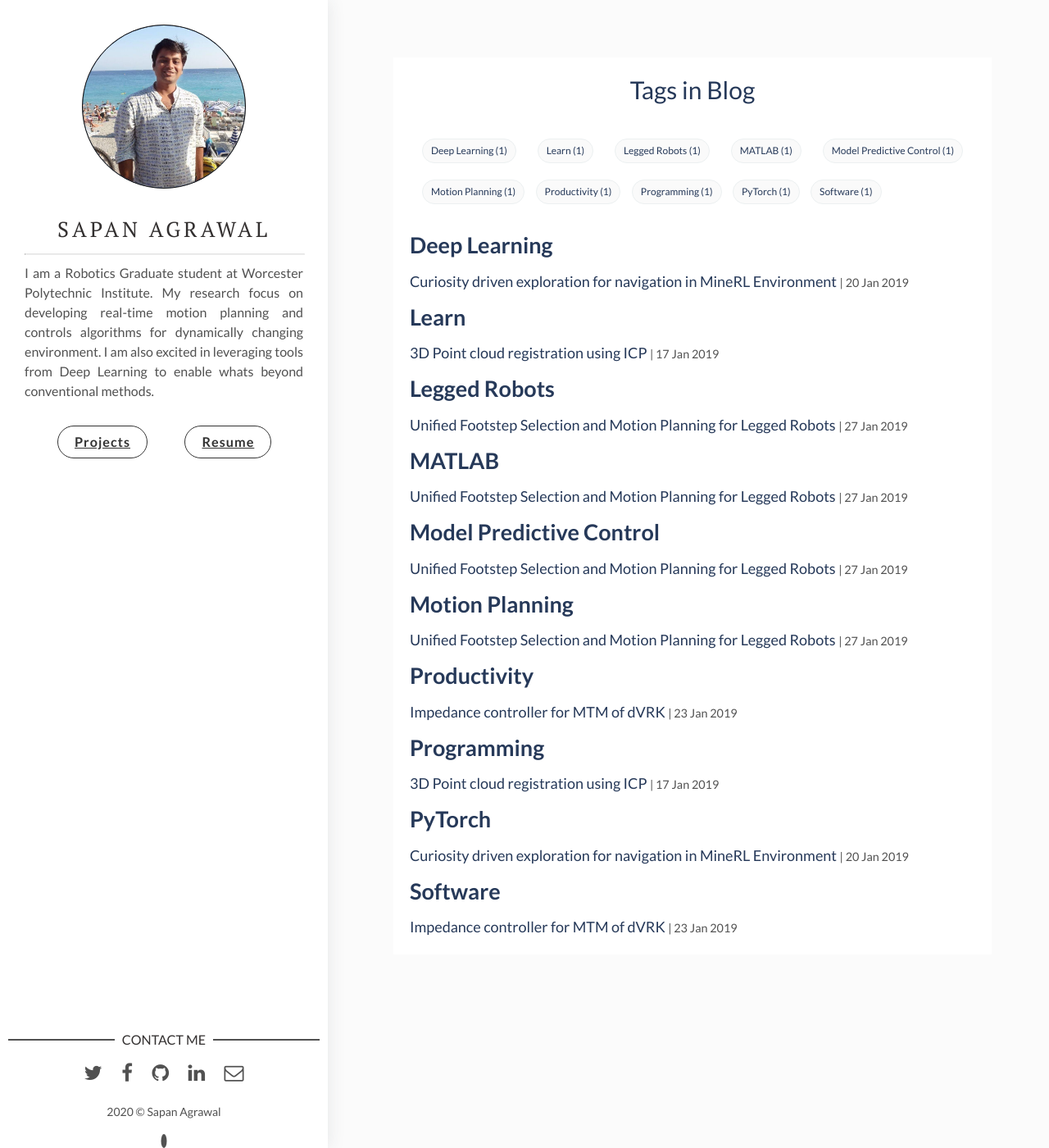
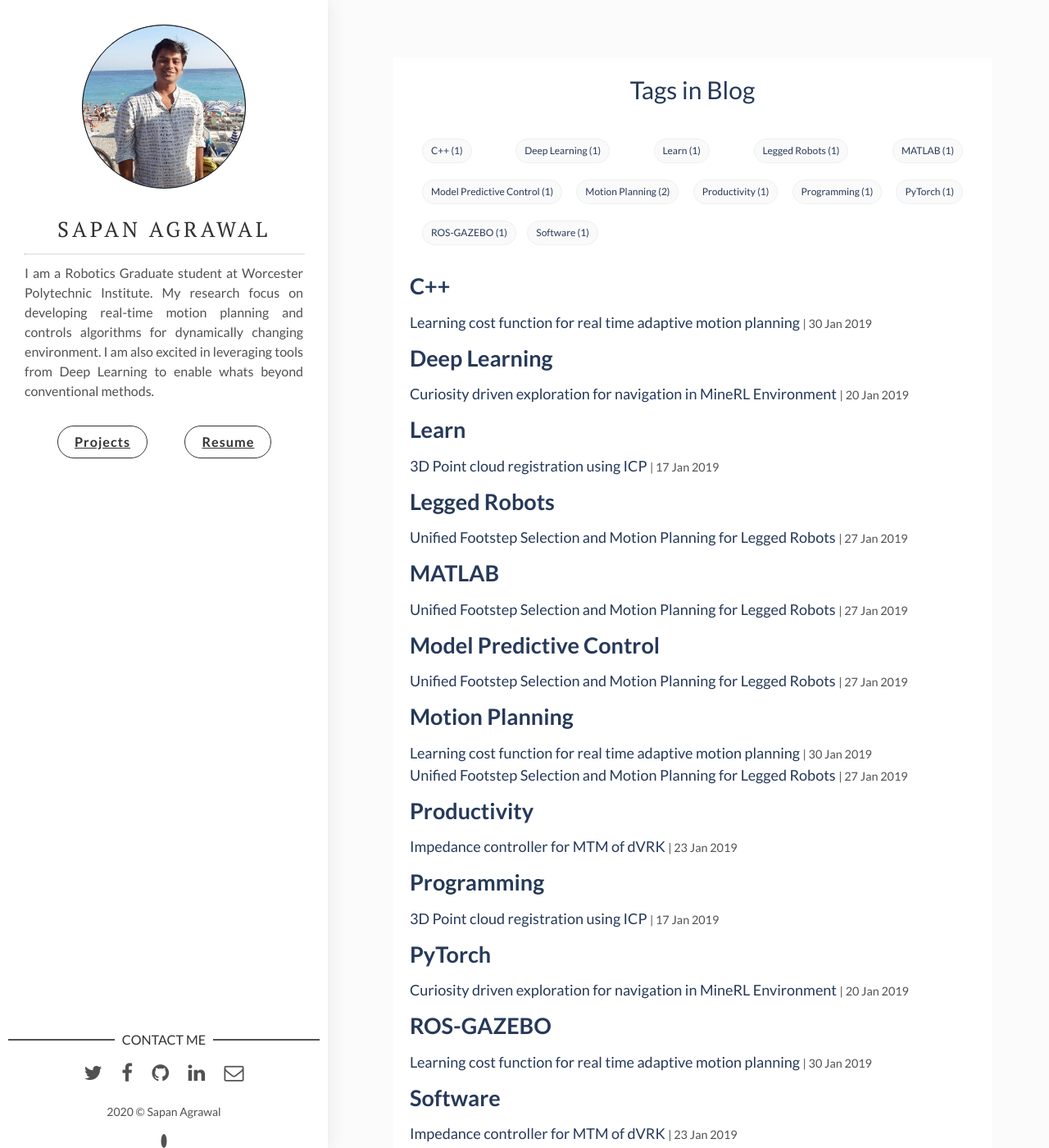
Before and after one commit to sapan-ostic/sapan-ostic.github.io, a Jekyll site: the page built from tags.html, in a window 1280 px wide and 1400 px high. Shown: the whole window at 82% size. Built offline with Jekyll 4.4.1, drawn with Linux system fonts in a browser that asks for light colours.

Commit message:
Sequenced

```diff
--- a/_posts/2019-01-30-Learning-cost-function-for-Real-time-adaptive-motion-planning.markdown
+++ b/_posts/2019-01-30-Learning-cost-function-for-Real-time-adaptive-motion-planning.markdown
@@ -4,6 +4,7 @@ title: Learning cost function for real time adaptive motion planning
 date: 2019-01-30 13:32:20 +0300
 description: Real time Path Planning algorithms find the optimal path by choosing trajectories with minimum cost. This works aims at developing a generalised approach to find the cost function using Deep Learning.
 img:  ramp.gif # Add image post (optional)
+tags: [Motion Planning, ROS-GAZEBO, C++]
 ---
 Real time Path Planning algorithms find the optimal path by choosing trajectories with minimum cost. In majority of these cases, energy, time, Euclidean distance of the robot from the goal position are constituted in the Cost function. This work aims at developing a generalised approach to find the cost function using Deep Learning.
 
```
Also changed, not shown: _posts/2019-01-27-Unified-Footstep-Selection-and-Motion-Planning-for-Legged-Robots.markdown (line endings or trailing spaces).
